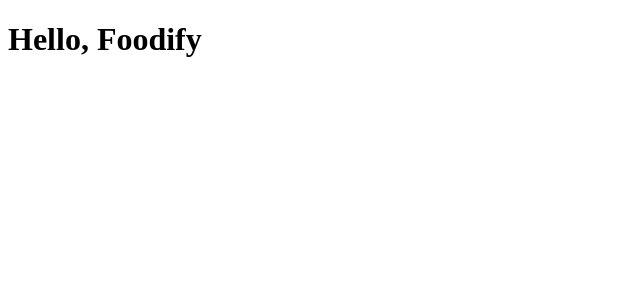
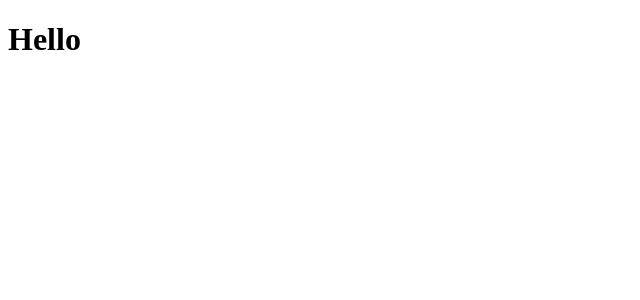
Before and after one commit to htutwaiphyoe/foodify, a Next.js app: page / in a window 1280 px wide. Shown: the top 300 px of the page, without its empty margins (0-640 px from the left). Built offline with nearby package versions, Linux system fonts and the light colour scheme.

Commit message:
add: atomic architecture

```diff
--- /dev/null
+++ b/components/templates/HomeTemplate.tsx
@@ -0,0 +1,3 @@
+export const HomeTemplate = () => {
+  return <h1>Hello</h1>;
+};
--- a/pages/_app.tsx
+++ b/pages/_app.tsx
@@ -1,8 +1,8 @@
 import "tailwind/globals.css";
 import type { AppProps } from "next/app";
 
-function MyApp({ Component, pageProps }: AppProps) {
+const App = ({ Component, pageProps }: AppProps) => {
   return <Component {...pageProps} />;
-}
+};
 
-export default MyApp;
+export default App;
--- a/pages/index.tsx
+++ b/pages/index.tsx
@@ -1,11 +1,8 @@
 import type { NextPage } from "next";
+import { HomeTemplate } from "components/templates/HomeTemplate";
 
 const Home: NextPage = () => {
-  return (
-    <div>
-      <h1>Hello, Foodify</h1>
-    </div>
-  );
+  return <HomeTemplate />;
 };
 
 export default Home;
```
